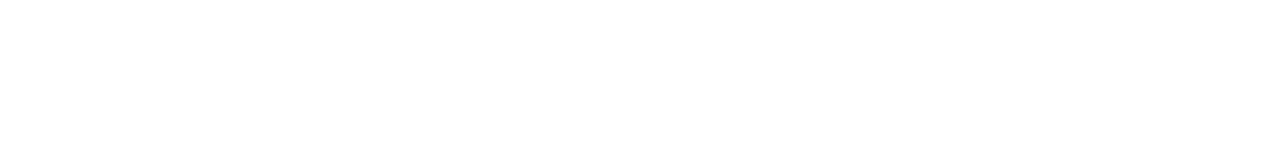
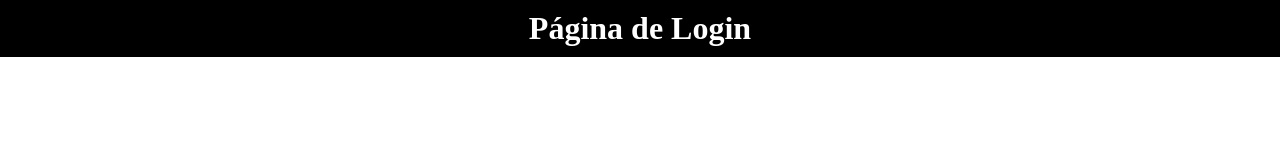
Before and after one commit to JosephRaniel/login-page, a plain HTML site: page index.html in a window 1280 px wide. Drawn offline with Linux system fonts and the light colour scheme.

Commit message:
criação do header

```diff
--- a/assets/css/style.css
+++ b/assets/css/style.css
@@ -0,0 +1,11 @@
+* {
+    margin: 0;
+    padding: 0;
+
+}
+.header {
+    background-color: black;
+    color: white;
+    padding: 10px;
+    text-align: center;
+}
--- a/index.html
+++ b/index.html
@@ -4,10 +4,13 @@
     <meta charset="UTF-8">
     <meta http-equiv="X-UA-Compatible" content="IE=edge">
     <meta name="viewport" content="width=device-width, initial-scale=1.0">
-    <title></title>
+    <link rel="stylesheet" href="assets/css/style.css">
+    <title>Página de Login</title>
 </head>
 <body>
-    <header></header>
+    <header class="header">
+        <h1 class="title-text">Página de Login</h1>
+    </header>
 
     <section></section>
 
```
